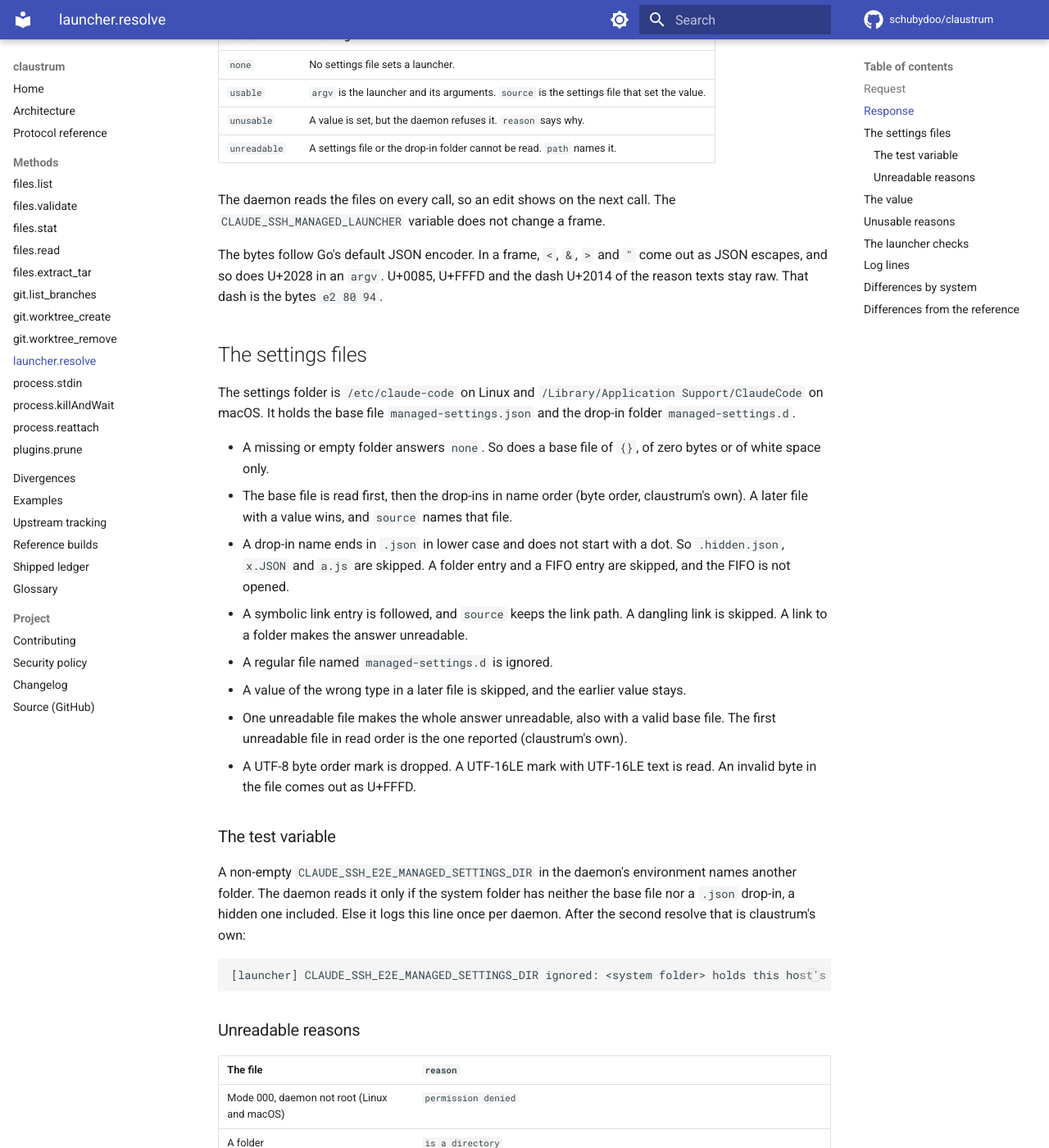
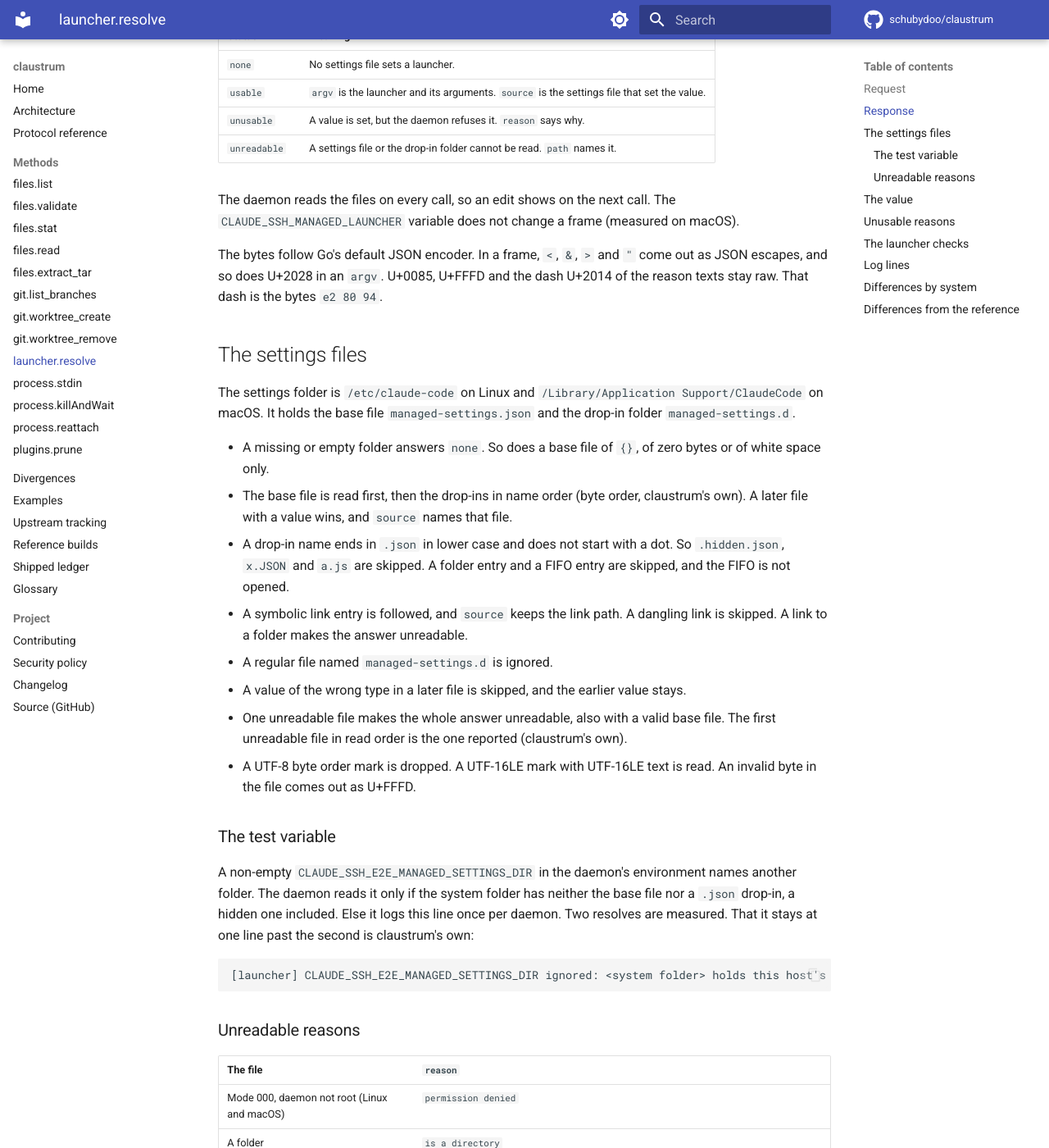
Before and after one commit to schubydoo/claustrum, an MkDocs documentation site: the page built from docs/protocol/launcher-resolve.md, in a window 1280 px wide and 1400 px high, scrolled down 1085 px. Shown: the whole window at 82% size. Built offline with MkDocs 1.6.1 and Material for MkDocs 9.7.7, drawn with Linux system fonts in a browser that asks for light colours; comment, search, counter and statistics services are not loaded; some of the changed text lies outside the part shown.

Commit message:
docs: name the measured build of launcher.resolve and fix four nits from the review
Co-Authored-By: Claude Opus 5.5 <noreply@anthropic.com>

````diff
--- a/docs/protocol/launcher-resolve.md
+++ b/docs/protocol/launcher-resolve.md
@@ -19,7 +19,7 @@ The params errors are all `-32602`:
 | Request | Error |
 |---|---|
 | No `params` member, a `params` that is not an object, or a `cliPath` that is not a string | `Invalid params` |
-| `{}`, `"params":null`, a `null` or empty `cliPath`, or a key with another name, such as `path` (a key that differs only in letter case binds as `cliPath`) | `cliPath is required` |
+| `{}`, `"params":null`, a `null` or empty `cliPath`, or a key with another name, such as `path` (measured on Windows) | `cliPath is required` |
 
 Another method of the `launcher.*` namespace gets `-32601 Unknown method: launcher.<x>`.
 
@@ -41,7 +41,7 @@ The result has one of four shapes. Each keeps this member order:
 | `unusable` | A value is set, but the daemon refuses it. `reason` says why. |
 | `unreadable` | A settings file or the drop-in folder cannot be read. `path` names it. |
 
-The daemon reads the files on every call, so an edit shows on the next call. The `CLAUDE_SSH_MANAGED_LAUNCHER` variable does not change a frame.
+The daemon reads the files on every call, so an edit shows on the next call. The `CLAUDE_SSH_MANAGED_LAUNCHER` variable does not change a frame (measured on macOS).
 
 The bytes follow Go's default JSON encoder. In a frame, `<`, `&`, `>` and `"` come out as JSON escapes, and so does U+2028 in an `argv`. U+0085, U+FFFD and the dash U+2014 of the reason texts stay raw. That dash is the bytes `e2 80 94`.
 
@@ -60,7 +60,7 @@ The settings folder is `/etc/claude-code` on Linux and `/Library/Application Sup
 
 ### The test variable
 
-A non-empty `CLAUDE_SSH_E2E_MANAGED_SETTINGS_DIR` in the daemon's environment names another folder. The daemon reads it only if the system folder has neither the base file nor a `.json` drop-in, a hidden one included. Else it logs this line once per daemon. After the second resolve that is claustrum's own:
+A non-empty `CLAUDE_SSH_E2E_MANAGED_SETTINGS_DIR` in the daemon's environment names another folder. The daemon reads it only if the system folder has neither the base file nor a `.json` drop-in, a hidden one included. Else it logs this line once per daemon. Two resolves are measured. That it stays at one line past the second is claustrum's own:
 
 ```text
 [launcher] CLAUDE_SSH_E2E_MANAGED_SETTINGS_DIR ignored: <system folder> holds this host's policy
@@ -99,7 +99,7 @@ The log line writes these texts raw. The frame escapes them as above.
 
 | Case | `reason` |
 |---|---|
-| No launcher: three spaces, `""`, `[]` or `[""]` | `the value is set but contains no launcher — unset it to run without one, or set it to the absolute path of your launcher` |
+| No launcher: three spaces, a value of two double quotes, `[]` or `[""]` | `the value is set but contains no launcher — unset it to run without one, or set it to the absolute path of your launcher` |
 | A later empty JSON element, `["<w>",""]` | `the JSON array contains an empty element — remove it, or fill in the value it was a placeholder for` |
 | A JSON element that is not a string | `JSON form must be an array of strings` |
 | Starts with `[` and is not valid JSON | ``value starts with `[` but is not valid JSON`` |
@@ -113,7 +113,7 @@ The log line writes these texts raw. The frame escapes them as above.
 
 ## The launcher checks
 
-`process.spawn` runs these same checks, with its command in place of `cliPath`.
+`process.spawn` runs these same checks, with its command in place of `cliPath`. On Windows a spawn with a launcher is refused before them.
 
 - The checks test argv[0] only. The launcher arguments are not tested against files.
 - The own-path check is a string compare. It comes before the absolute check and the existence check. So `c` with the `cliPath` `c` gets the own-path text, and so does a missing `/opt/claude/cli` with that `cliPath`.
@@ -137,10 +137,10 @@ A repeat of the same line writes nothing. A usable answer between two equal refu
 | | Linux | macOS | Windows |
 |---|---|---|---|
 | Settings folder | `/etc/claude-code` | `/Library/Application Support/ClaudeCode` | None. The daemon reads no file and answers `none`. |
-| `CLAUDE_SSH_E2E_MANAGED_SETTINGS_DIR` | Honored as above. | Honored as above. | Ignored. The answer is `none`. |
+| `CLAUDE_SSH_E2E_MANAGED_SETTINGS_DIR` | Honored as above. | Honored as above. | Not read. No line is logged, and the answer is `none`. |
 
 ## Differences from the reference
 
-No entry of the [divergence catalog](../DIVERGENCES.md) applies to this method. A rule marked "claustrum's own" is not measured on the reference.
+No entry of the [divergence catalog](../DIVERGENCES.md) applies to this method. A rule that is not marked "claustrum's own" is measured against `89cb6289` on a Linux VM, and a rule that names macOS or Windows was measured there. A rule marked "claustrum's own" is not measured on the reference.
 
 The measured cells behind each rule are in the tests and in the [reference build history](../REFERENCE-BUILDS.md).
````
